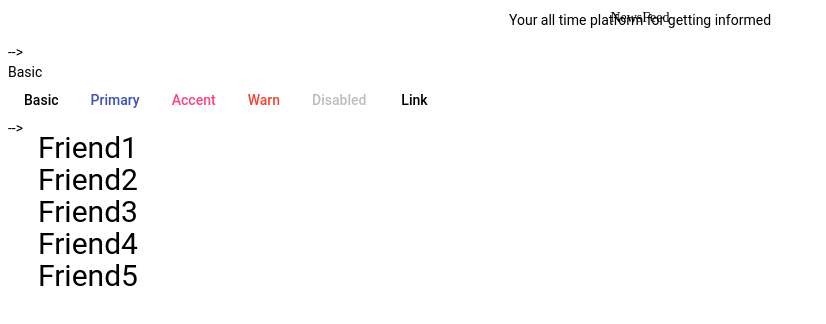
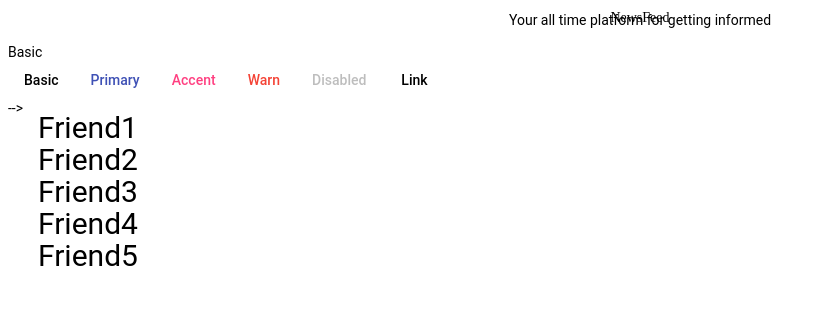
Before and after one commit to paulmunyao/newsfeed, an Angular app: page / in a window 1280 px wide. Shown: the top 324 px of the page, without its empty margins (0-826 px from the left). Built offline with nearby package versions, Linux system fonts and the light colour scheme; a web font is replaced by a local one.

Commit message:
modify code

```diff
--- a/src/app/items/items.component.html
+++ b/src/app/items/items.component.html
@@ -1,4 +1,4 @@
-<section> -->
+<section>
   <div class="example-label">Basic</div>
   <div class="example-button-row">
     <button mat-button>Basic</button>
```
